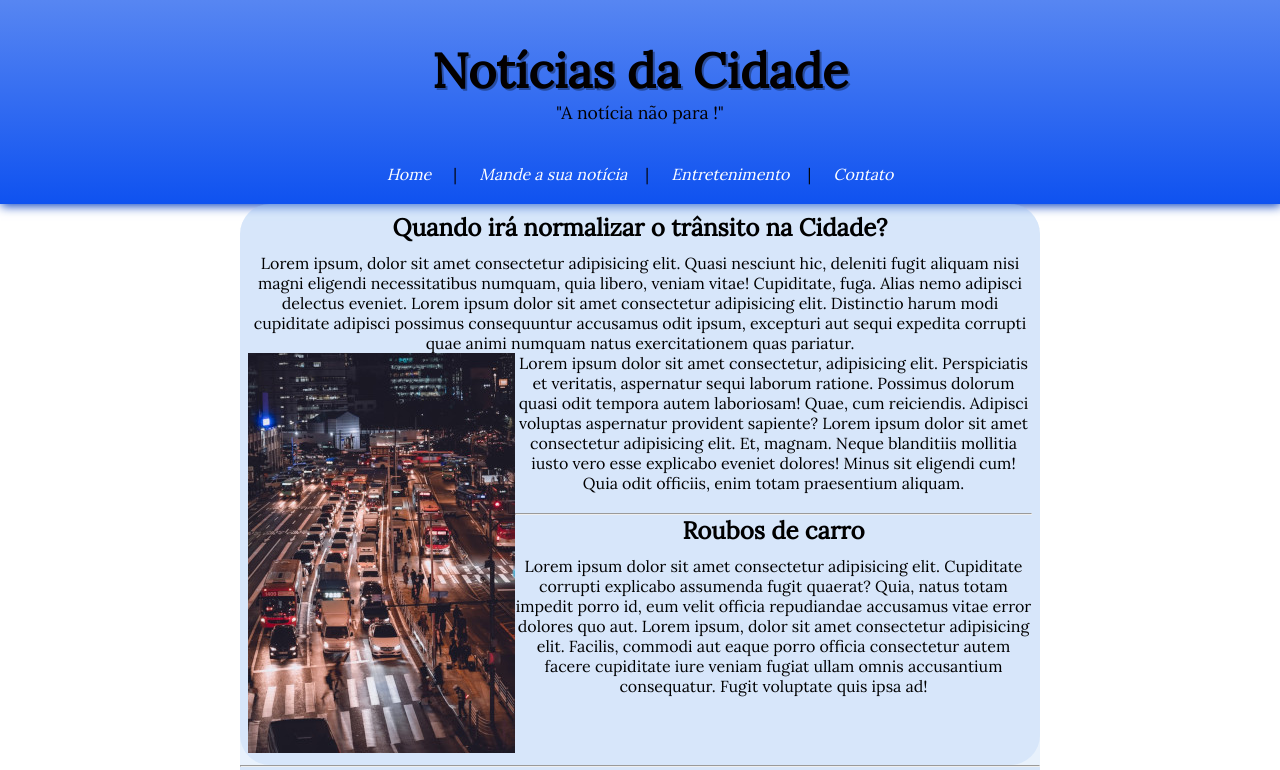
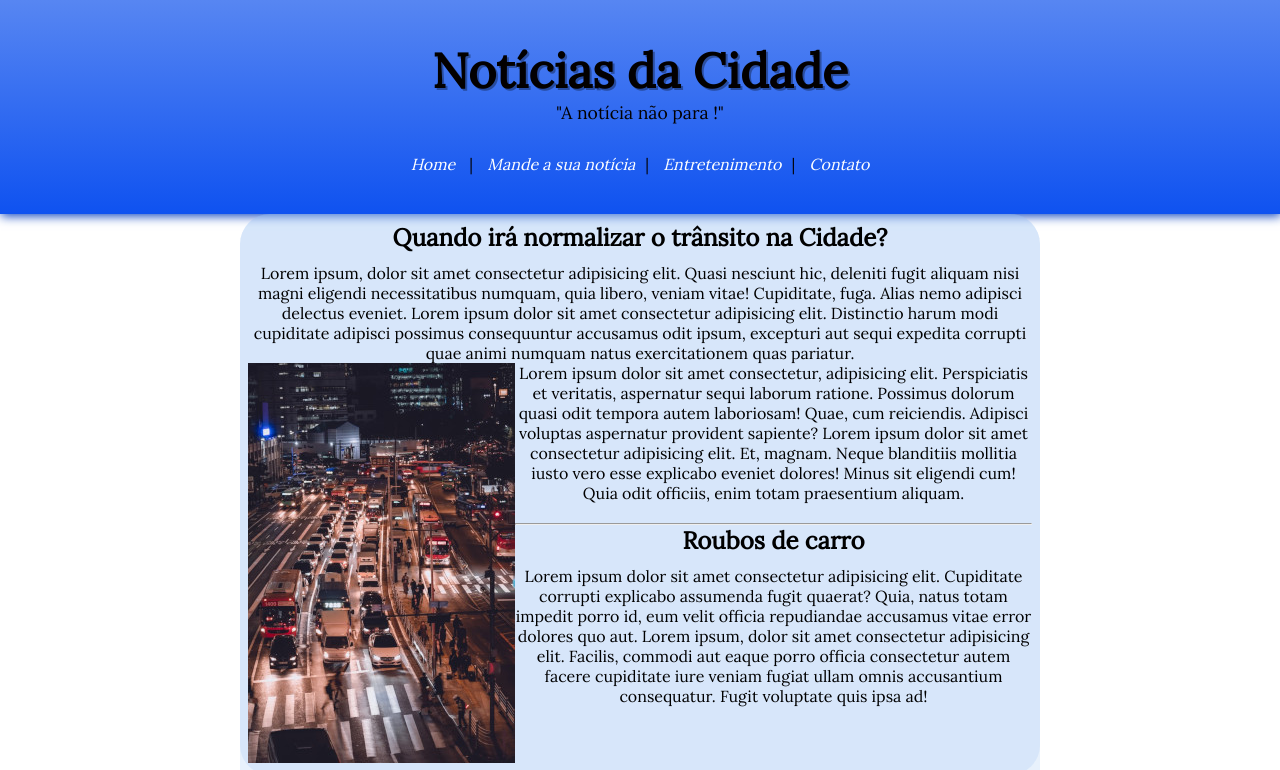
Before and after one commit to kayckhirt/projeto-nc, a plain HTML site: page index.html in a window 1280 px wide. Shown: the top 770 px of the page. Drawn offline with Linux system fonts and the light colour scheme; a web font is replaced by a local one.

Commit message:
aumentei um pouco padding bottom do header

```diff
--- a/style.css
+++ b/style.css
@@ -23,7 +23,7 @@ header{
     padding-top: 40px;
     color: rgb(3, 0, 0);
     box-shadow: 1px 2px 10px var(--cor1);
-    padding-bottom: 20px;
+    padding-bottom: 40px;
 }
 header > h1 {
     font-size: 3em;
@@ -31,14 +31,18 @@ header > h1 {
 }
 header > p{
     font-size: 1.1em;
-    padding-bottom: 40px;
+    padding-bottom: 30px;
 }
+header > nav > a{
+    padding: 10px;
+}
+
 nav > a {
     text-decoration: none;
-    padding: 18px;
     color: white;
     font-style: italic;
-    margin-bottom: 20px;
+
+
 }
 div > p >a{
     text-decoration: none;
```
Also changed, not shown: index.html (+1 -0 lines).
